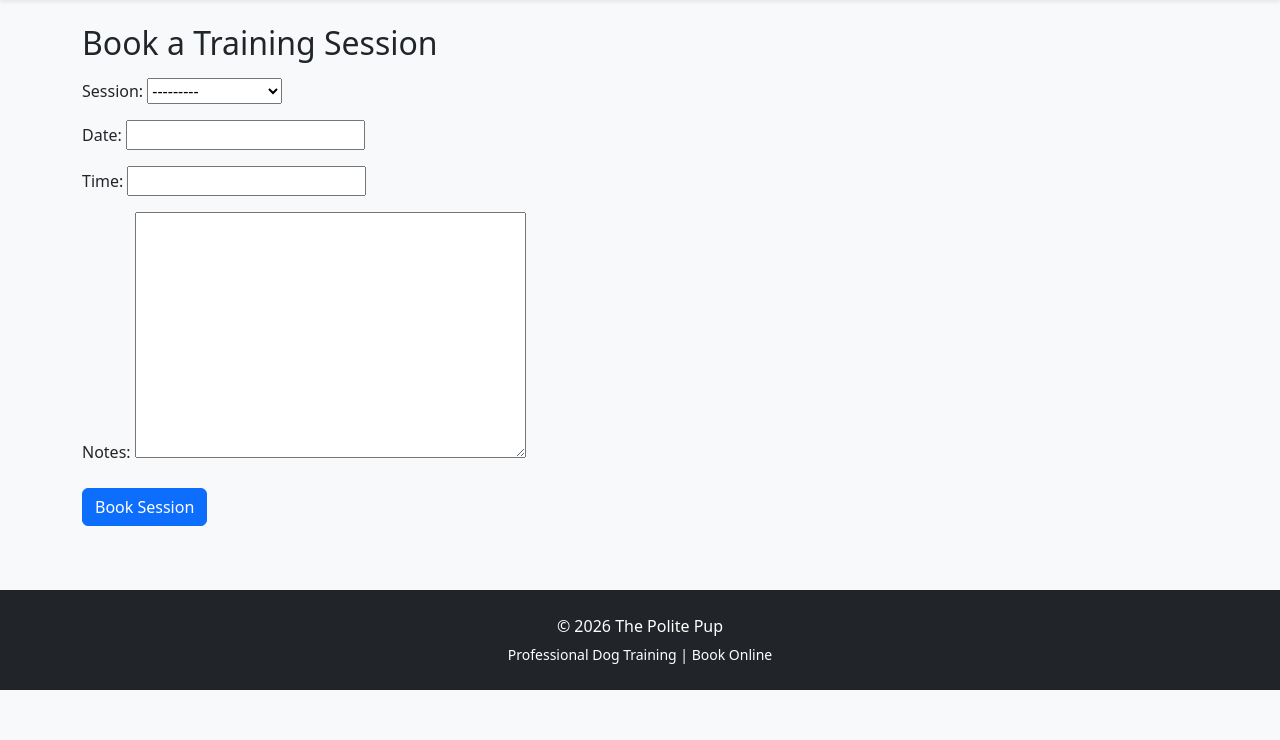
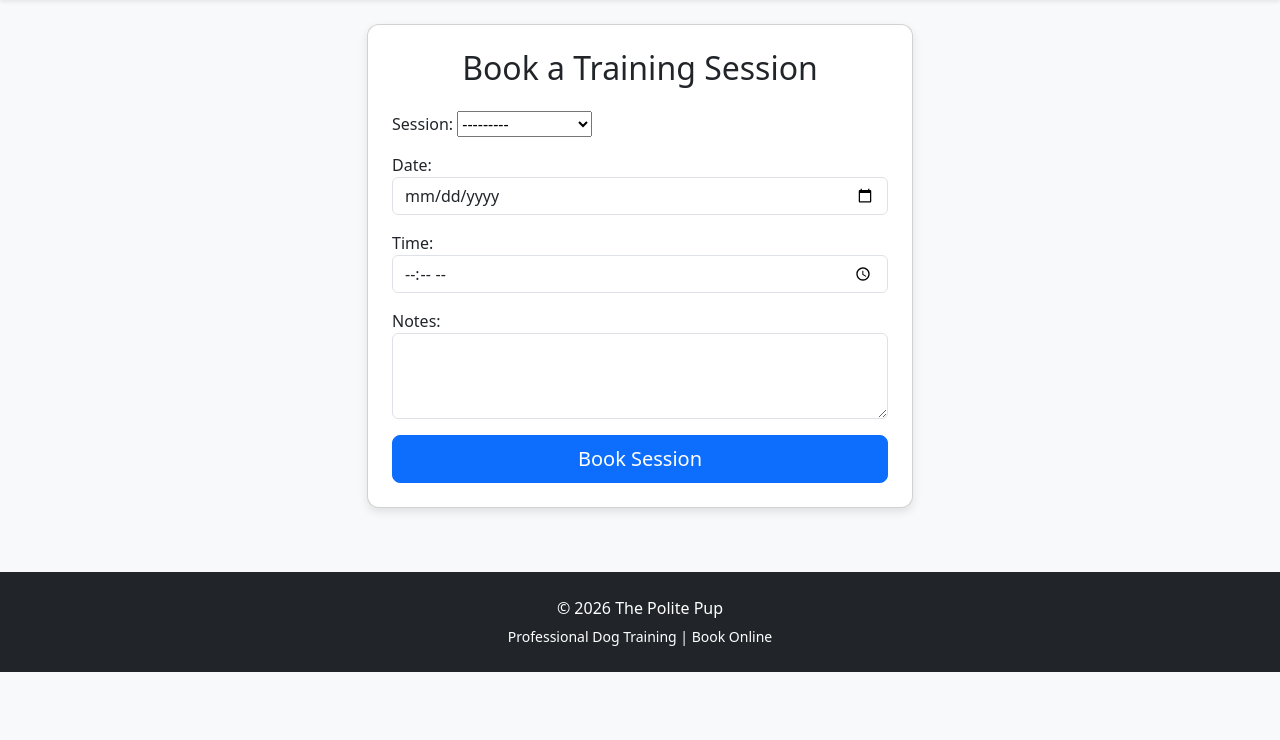
Before and after one commit to Dmolloy/the_polite_pup, a Django app: page /book/ in a window 1280 px wide. Shown: the part 60-800 px from the top of the page. Run offline with Django 5.2, Linux system fonts and the light colour scheme; a user stored in the database is signed in; data comes from the database, SQL or seed files in the repository; both versions use the stored data as it was after the commit.

Commit message:
update booking forms

```diff
--- a/bookings/forms.py
+++ b/bookings/forms.py
@@ -6,4 +6,30 @@ class BookingForm(forms.ModelForm):
 
     class Meta:
         model = Booking
-        fields = ['session', 'date', 'time', 'notes']
+        fields = '__all__'
+        exclude = ['user']
+
+        widgets = {
+
+            'date': forms.DateInput(
+                attrs={
+                    'type': 'date',
+                    'class': 'form-control'
+                }
+            ),
+
+            'time': forms.TimeInput(
+                attrs={
+                    'type': 'time',
+                    'class': 'form-control'
+                }
+            ),
+
+            'notes': forms.Textarea(
+                attrs={
+                    'class': 'form-control',
+                    'rows': 3
+                }
+            ),
+
+        }
--- a/bookings/templates/bookings/create_booking.html
+++ b/bookings/templates/bookings/create_booking.html
@@ -2,18 +2,34 @@
 
 {% block content %}
 
-<h2>Book a Training Session</h2>
+<div class="row justify-content-center">
 
-<form method="post" class="mt-3">
+    <div class="col-md-6">
 
-    {% csrf_token %}
+        <div class="card p-4">
 
-    {{ form.as_p }}
+            <h2 class="mb-4 text-center">
+                Book a Training Session
+            </h2>
 
-    <button class="btn btn-primary mt-2">
-        Book Session
-    </button>
+            <form method="post">
 
-</form>
+                {% csrf_token %}
+
+                {{ form.as_p }}
+
+                <div class="d-grid mt-3">
+                    <button class="btn btn-primary btn-lg">
+                        Book Session
+                    </button>
+                </div>
+
+            </form>
+
+        </div>
+
+    </div>
+
+</div>
 
 {% endblock %}
```
Also changed, not shown: bookings/templates/bookings/edit_booking.html (+16 -2 lines), db.sqlite3.
